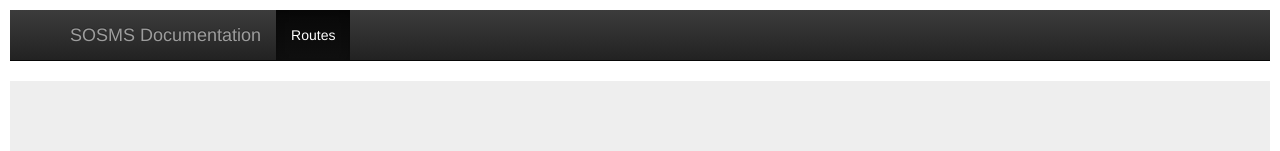
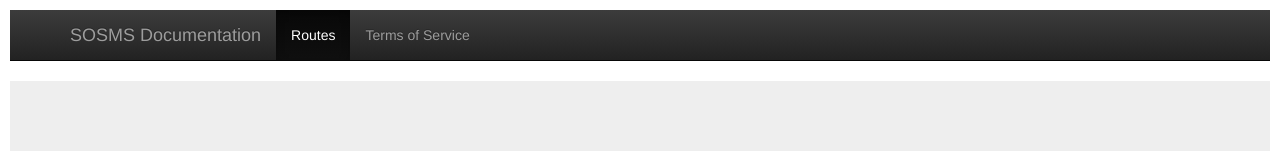
Before and after one commit to itsAnth/JA-Back-End, a website: page html/routes.html in a window 1280 px wide. Shown: the top 151 px of the page. Drawn offline with nearby package versions, Linux system fonts and the light colour scheme.

Commit message:
added the terms of service

```diff
--- a/html/routes.html
+++ b/html/routes.html
@@ -15,6 +15,9 @@
         <ul class="nav navbar-nav">
           <li class="active">
             <a href="/">Routes</a>
+          </li>
+          <li>
+            <a href="/terms">Terms of Service</a>
           </li>
         </ul>
       </div>
```
